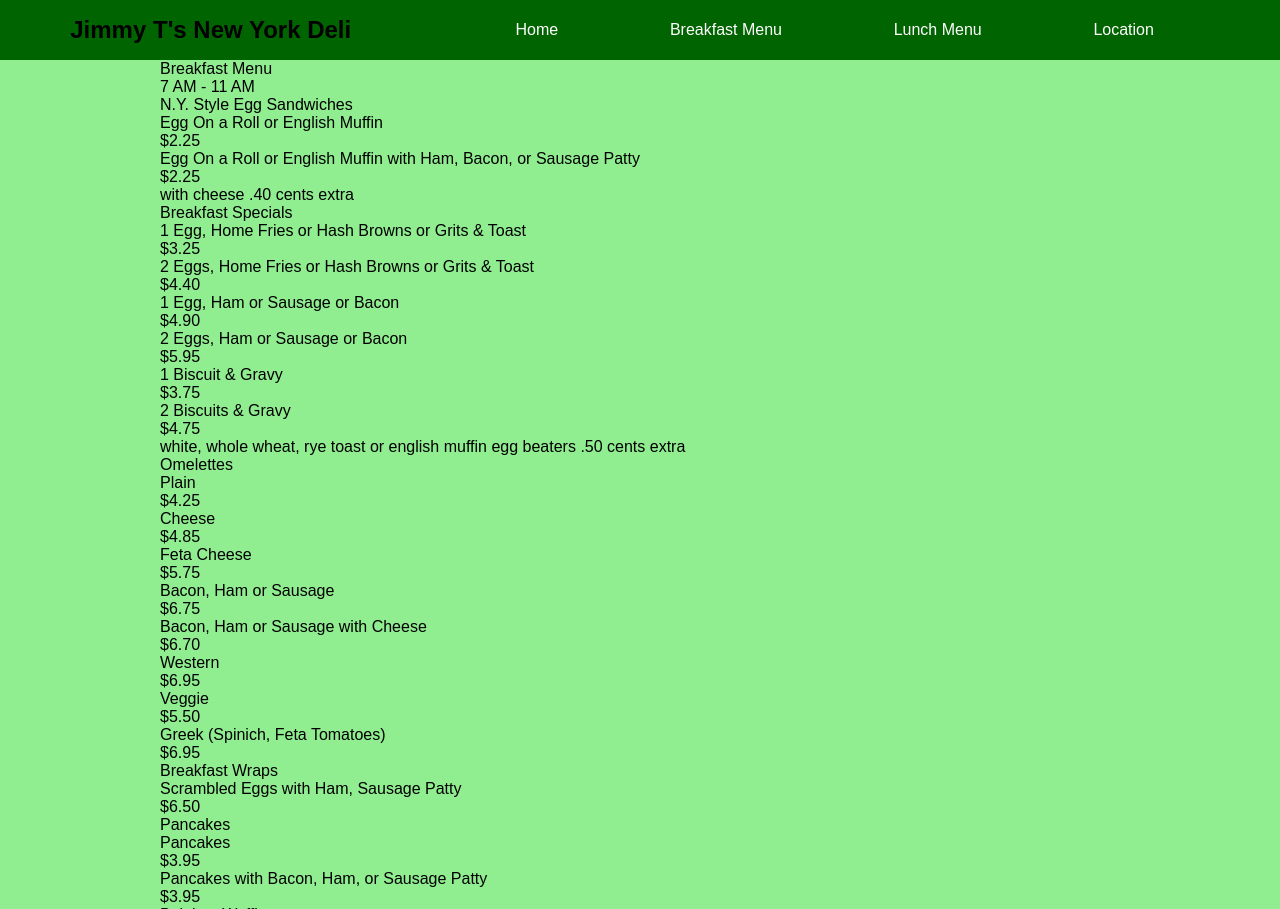
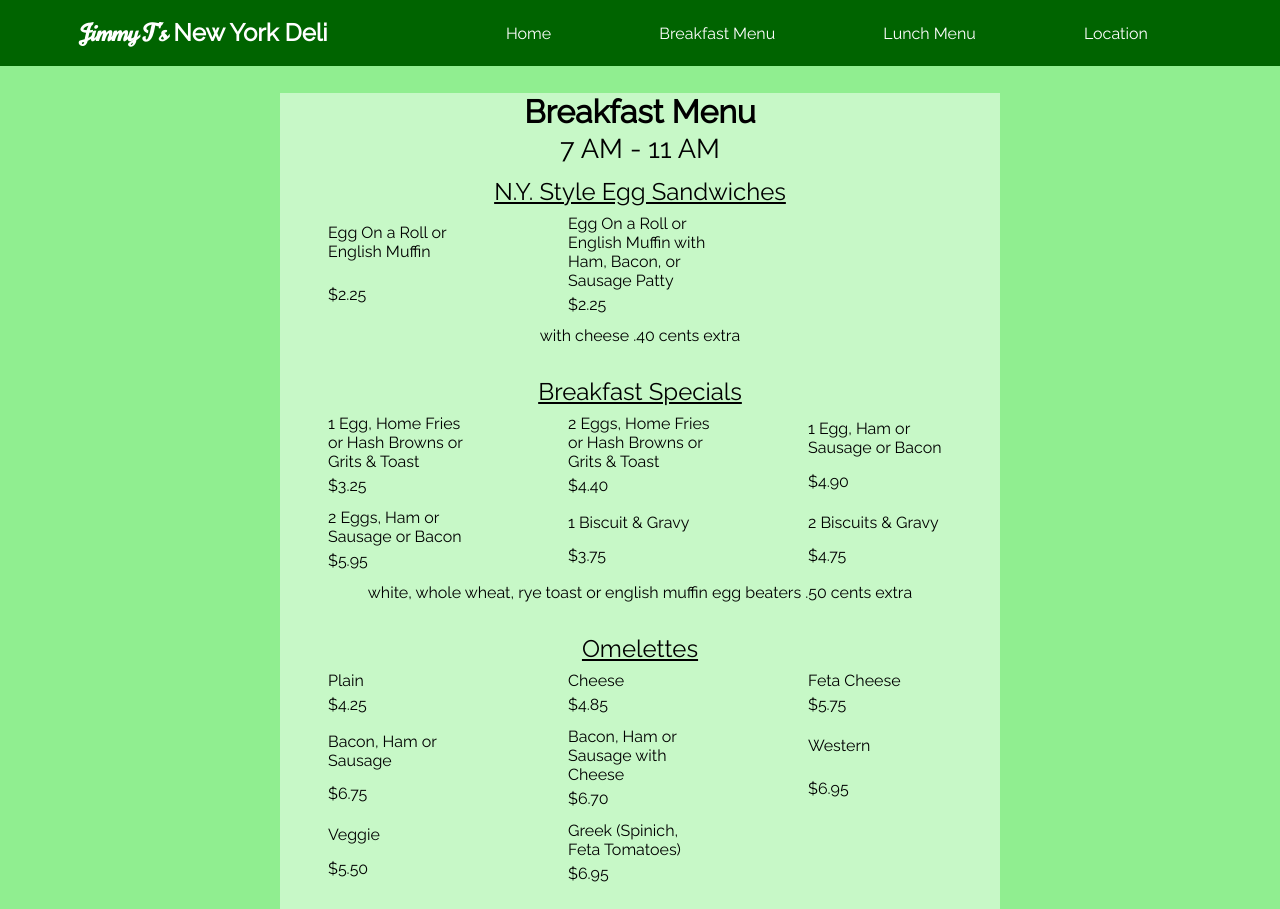
Before and after one commit to bFay9402/Jimmy_Ts_NY_Deli, a plain HTML site: page index.html in a window 1280 px wide. Shown: the top 909 px of the page. Drawn offline with Linux system fonts and the light colour scheme.

Commit message:
added starter menu formatting

```diff
--- a/index.html
+++ b/index.html
@@ -3,17 +3,19 @@
 <head>
   <meta charset="UTF-8">
   <meta name="viewport" content="width=device-width, initial-scale=1.0">
+  <link href="https://fonts.googleapis.com/css2?family=Raleway&display=swap" rel="stylesheet">
+  <link href="https://fonts.googleapis.com/css2?family=Norican&display=swap" rel="stylesheet">
   <link rel="stylesheet" href="style.css">
   <title>Jimmy T's New York Deli</title>
 </head>
 <body>
   <!-- nav bar -->
     <nav>
-      <h1 class="logo">Jimmy T's New York Deli</h1>
+      <h1 class="logo"><a href="#"><span class="logo-font">Jimmy T's</span> New York Deli</a></h1>
       <ul>
         <li><a href="#">Home</a></li>
-        <li><a href="#">Breakfast Menu</a></li>
-        <li><a href="#">Lunch Menu</a></li>
+        <li><a href="#breakfast-menu">Breakfast Menu</a></li>
+        <li><a href="#lunch-menu">Lunch Menu</a></li>
         <li><a href="#">Location</a></li>
       </ul>
     </nav> <!-- end nav-->
@@ -25,7 +27,7 @@
     </div> <!-- end about-->
 
     <div class="menu">
-      <div class="menu-heading">Breakfast Menu</div>
+      <div id="breakfast-menu" class="menu-heading">Breakfast Menu</div>
       <div class="menu-description">7 AM - 11 AM</div>
       <div class="menu-section">
         <div class="menu-section-title">N.Y. Style Egg Sandwiches</div>
@@ -38,8 +40,8 @@
             <div class="item">Egg On a Roll or English Muffin with Ham, Bacon, or Sausage Patty</div>
             <span class="price">$2.25</span>
           </div>
-          <span class="extra">with cheese .40 cents extra</span>
         </div> <!--end menu items-->
+        <span class="extra">with cheese .40 cents extra</span>
       </div> <!--end menu section-->
       <div class="menu-section">
         <div class="menu-section-title">Breakfast Specials</div>
@@ -68,8 +70,8 @@
             <div class="item">2 Biscuits & Gravy</div>
             <span class="price">$4.75</span>
           </div>
-          <span class="extra">white, whole wheat, rye toast or english muffin egg beaters .50 cents extra</span>
         </div> <!--end menu items-->
+        <span class="extra">white, whole wheat, rye toast or english muffin egg beaters .50 cents extra</span>
       </div> <!--end menu section-->
       <div class="menu-section">
         <div class="menu-section-title">Omelettes</div>
@@ -256,7 +258,7 @@
           </div>
         </div> <!--end menu items-->
       </div> <!--end menu section-->
-      <div class="menu-heading">Lunch Menu</div>
+      <div id="lunch-menu" class="menu-heading">Lunch Menu</div>
       <div class="menu-section">
         <div class="menu-section-title">Cold Subs</div>
         <div class="menu-items">
@@ -328,9 +330,9 @@
             <div class="item">Provolone or Swiss Cheese</div>
             <span class="price">1/2: $4.50 Full: $6.75</span>
           </div>
-          <span class="extra">White, Rye and Wholewheat Bread same as 1/2 sub</span>
-          <span class="extra">.50 cents extra for cheese except on Combos</span>
         </div> <!--end menu items-->
+        <span class="extra">White, Rye and Wholewheat Bread same as 1/2 sub</span>
+        <span class="extra">.50 cents extra for cheese except on Combos</span>
       </div> <!--end menu section-->
       <div class="menu-section">
         <div class="menu-section-title">Grilled Specials</div>
@@ -383,8 +385,8 @@
             <div class="item">Turkey Club Sandwich</div>
             <span class="price">$8.45</span>
           </div>
-          <span class="extra">*Includes Fries</span>
         </div> <!--end menu items-->
+        <span class="extra">*Includes Fries</span>
       </div> <!--end menu section-->
       <div class="menu-section">
         <div class="menu-section-title">Hot Subs</div>
--- a/style.css
+++ b/style.css
@@ -1,12 +1,15 @@
+/* clear */
 * {
   margin: 0;
   padding: 0;
   box-sizing: border-box;
 }
 
+/* base styles */
+
 body {
   background: lightgreen;
-  font-family: Arial, Helvetica, sans-serif;
+  font-family: Raleway, sans-serif;
 }
 
 .main-container {
@@ -14,12 +17,26 @@
   margin: 0 auto;
 }
 
+/* navbar */
+
 nav {
   background: darkgreen;
   display: flex;
   justify-content: space-around;
   align-items: center;
   padding: 1rem;
+  position: sticky;
+  top: 0;
+  margin-bottom: 1.7rem;
+}
+
+.logo-font {
+  font-family: Norican;
+}
+
+.logo a {
+  text-decoration: none;
+  color: white;
 }
 
 nav ul {
@@ -33,3 +50,69 @@
   text-decoration: none;
   color: white;
 }
+
+/* about */
+
+/* menu */
+
+.menu {
+  /* border: 1px yellow solid; */
+  max-width: 75%;
+  margin: 0 auto;
+  background: rgb(199, 248, 199);
+}
+
+.menu-heading {
+  font-weight: bold;
+  font-size: 2rem;
+  margin-bottom: .1rem;
+}
+
+.menu-description {
+  font-size: 1.7rem;
+  margin-bottom: .8rem;
+}
+
+.menu-section-title {
+  margin-bottom: .5rem;
+  font-size: 1.5rem;
+  text-decoration: underline;
+}
+
+.menu-section {
+  /* border: 1px blue solid; */
+  display: flex;
+  flex-direction: column;
+  margin-bottom: 2rem;
+}
+
+.menu-heading,
+.menu-description,
+.menu-section-title,
+.extra {
+  text-align: center;
+}
+
+.menu-items {
+  /* border: 1px red solid; */
+  display: grid;
+  grid-template-columns: repeat(3, 1fr);
+}
+
+.menu-item {
+  display: flex;
+  justify-content: space-around;
+  flex-direction: column;
+  margin-bottom: .8rem;
+  margin-left: 20%;
+  margin-right: 20%;
+}
+
+.item {
+  width: 20% - 10px;
+  margin-bottom: 5px;
+}
+
+/* location */
+
+/* footer */
```
